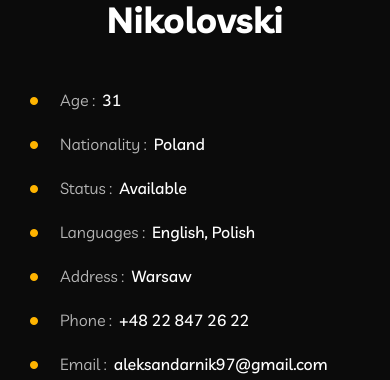
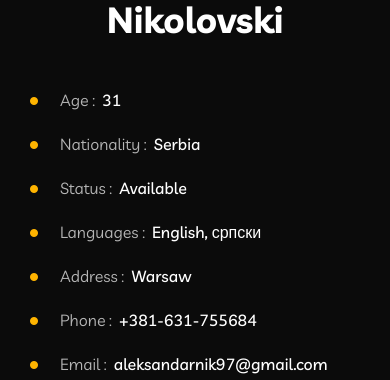
Before and after one commit to alexdev1004/alex-portfolio, a Next.js app: page / in a window 390 px wide. Shown: the part 1360-1740 px from the top of the page. Built offline with nearby package versions, Linux system fonts and the light colour scheme.

Commit message:
change phone num and address

```diff
--- a/src/components/sections/About.js
+++ b/src/components/sections/About.js
@@ -53,7 +53,7 @@ const About = () => {
                 <span>
                   <span className="animated-layer fade-in-up-animation fadeInUp wow">
                     <span>Nationality :</span>
-                    <span>Poland</span>
+                    <span>Serbia</span>
                   </span>
                 </span>
               </li>
@@ -69,7 +69,7 @@ const About = () => {
                 <span>
                   <span className="animated-layer fade-in-up-animation fadeInUp wow">
                     <span>Languages :</span>
-                    <span>English, Polish</span>
+                    <span>English, српски  </span>
                   </span>
                 </span>
               </li>
@@ -87,7 +87,7 @@ const About = () => {
                 <span>
                   <span className="animated-layer fade-in-up-animation fadeInUp wow">
                     <span>Phone :</span>
-                    <span>+48 22 847 26 22</span>
+                    <span>+381-631-755684</span>
                   </span>
                 </span>
               </li>
--- a/src/components/sections/Contact.js
+++ b/src/components/sections/Contact.js
@@ -33,7 +33,7 @@ const Contact = () => {
             <i className="fa fa-location-dot" />
             <p>
               <span className="small-text">address</span>
-              Warsaw, Poland
+              Pancevo 26101 Serbia
             </p>
           </div>
           {/* CONTACT ITEM ENDS */}
--- a/src/components/sections/Home.js
+++ b/src/components/sections/Home.js
@@ -12,7 +12,7 @@ const Home = () => {
             <span className="position-relative">
               <span className="animated-layer">I am</span>
               <span className="intro animated-layer">
-                Full-Stack Developer with 8 years experience based in Poland.
+                Full-Stack Developer with 8 years experience based in Serbia.
               </span>
             </span>
             <span>
```
